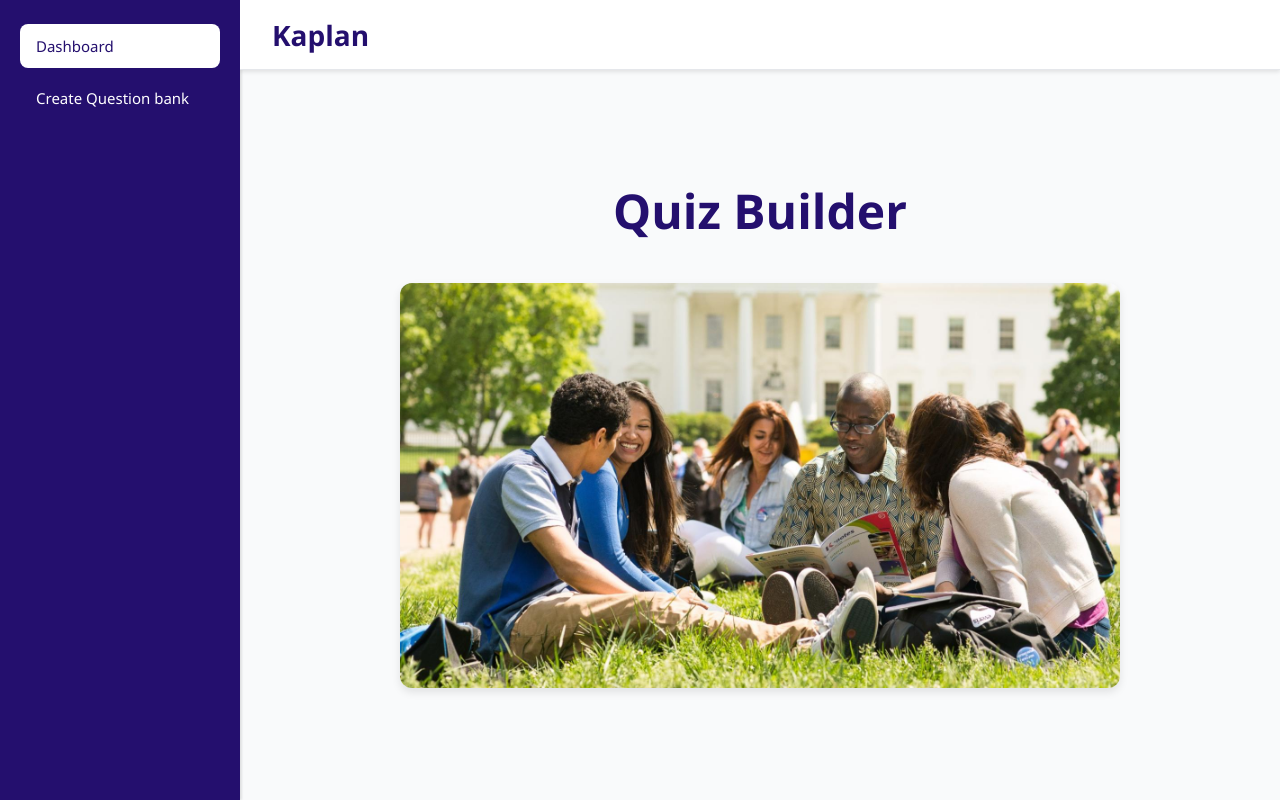
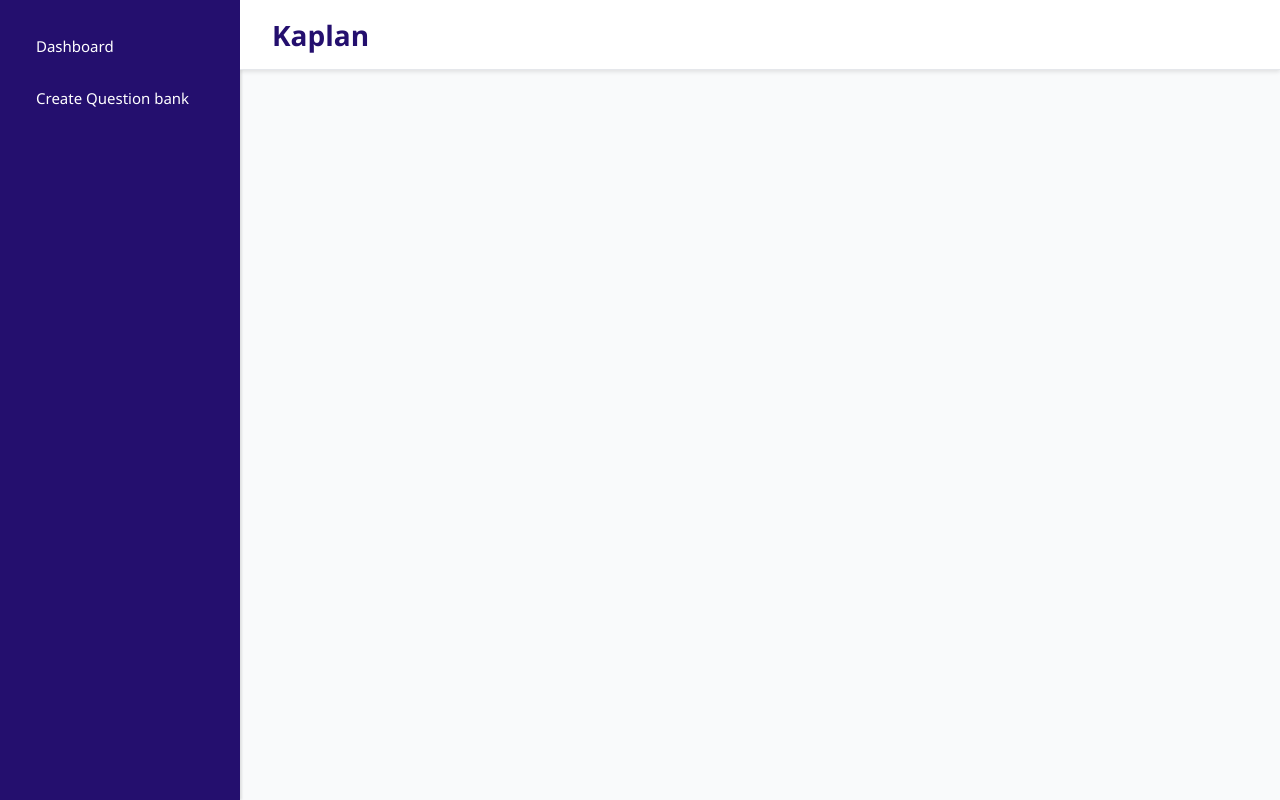
Before and after one commit to suchithms19/quiz-client, an Angular app: page / in a window 1280 px wide. Before the commit this address led to /landing. Built offline with nearby package versions, Linux system fonts and the light colour scheme.

Commit message:
feat: limit options to 4 and change routing config

```diff
--- a/src/app/app.routes.ts
+++ b/src/app/app.routes.ts
@@ -8,7 +8,7 @@
     component: Createbank
   },
   {
-    path: 'landing',
+    path: 'dashboard',
     component: Landing
   },
   {
--- a/src/app/createbank/createbank.html
+++ b/src/app/createbank/createbank.html
@@ -142,7 +142,8 @@
               <button
                 type="button"
                 class="createbank__btn createbank__btn--add-option"
-                (click)="addOption(questionIndex)">
+                (click)="addOption(questionIndex)"
+                [disabled]="question.options.length >= 4">
                 + Add Option
               </button>
             </div>
--- a/src/app/createbank/createbank.scss
+++ b/src/app/createbank/createbank.scss
@@ -273,8 +273,12 @@
       &:hover {
         background-color: #047857;
       }
+      &:disabled {
+        opacity: 0.6;
+        cursor: not-allowed;
     }
   }
+}
 
   // Status Messages
   &__status {
--- a/src/app/navbar/navbar.html
+++ b/src/app/navbar/navbar.html
@@ -2,7 +2,7 @@
   <div class="navbar__content">
     <div class="navbar__menu">
       <a
-        routerLink="/landing"
+        routerLink="/dashboard"
         routerLinkActive="navbar__menu-item--active"
         class="navbar__menu-item"
         [routerLinkActiveOptions]="{exact: true}"
```
